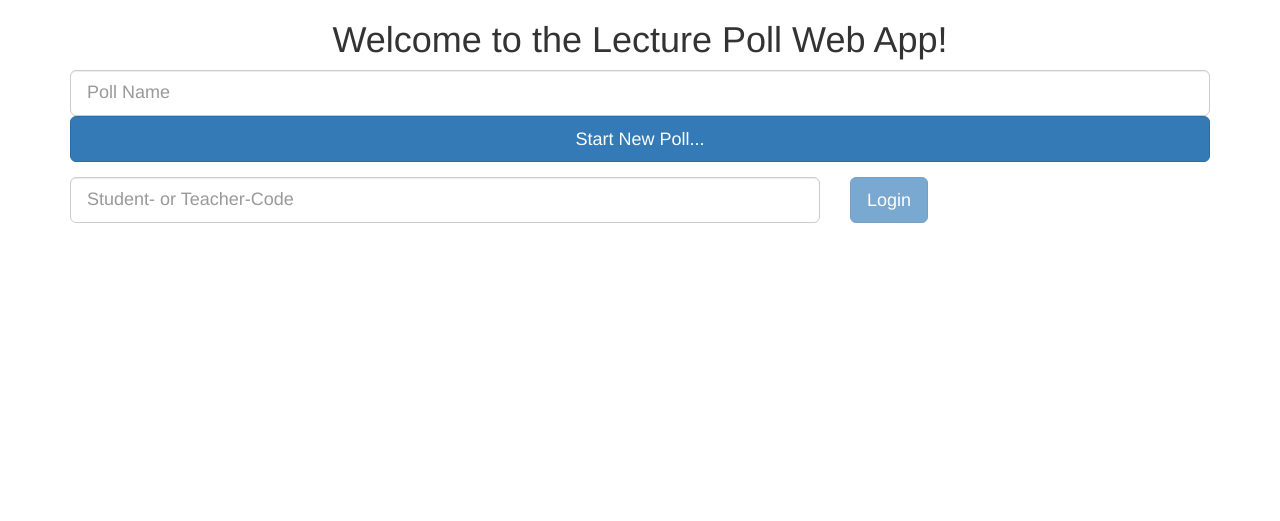
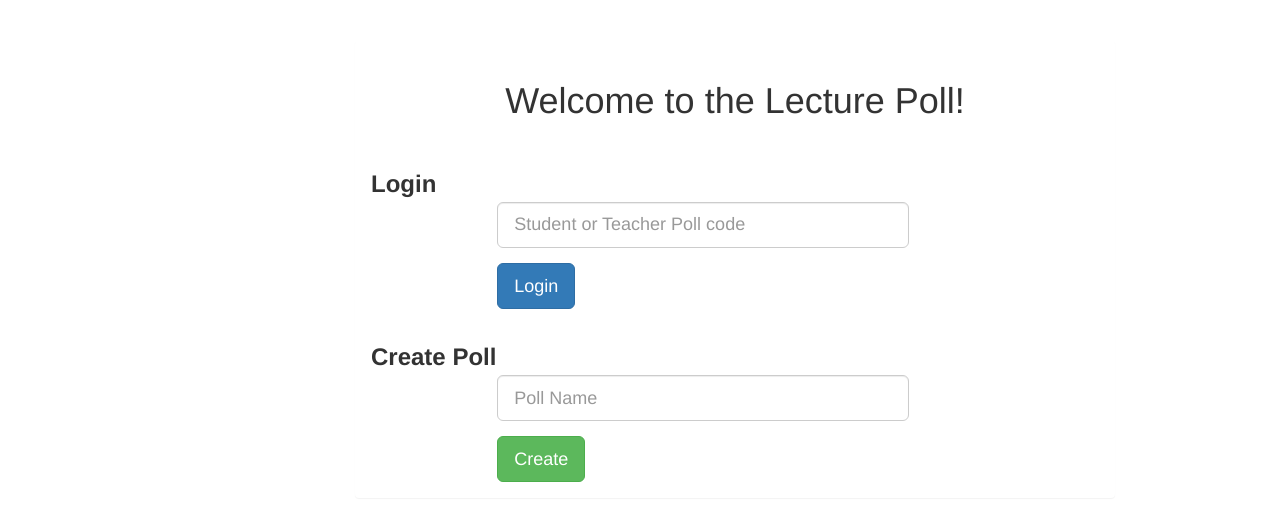
Before and after one commit to PaulWen/Lecture-Poll-Web-App, a PHP site: page /LecturePoll/ in a window 1280 px wide. Shown: the top 521 px of the page. Run offline with PHP 8.4, Linux system fonts and the light colour scheme; some libraries are stand-ins or nearby versions.

Commit message:
Changes of the interface to home page and student page.

```diff
--- a/app/view/home.php
+++ b/app/view/home.php
@@ -10,6 +10,7 @@
 
 <!-- Bootstrap -->
 <link href="res/css/bootstrap.min.css" rel="stylesheet">
+<link href="res/css/stylesheet.css" rel="stylesheet">
 
 <!-- HTML5 shim and Respond.js for IE8 support of HTML5 elements and media queries -->
 <!-- WARNING: Respond.js doesn't work if you view the page via file:// -->
@@ -23,41 +24,54 @@
 	src="https://ajax.googleapis.com/ajax/libs/jquery/1.11.3/jquery.min.js"></script>
 <!-- Include all compiled plugins (below), or include individual files as needed -->
 <script src="res/js/bootstrap.min.js"></script>
+
 </head>
 
+
 <body>
+	<br>
+	<br>
+
 	<div class="container">
-		<div class="row">
-			<div class="col-xs-12">
-				<h1 class="text-center">Welcome to the Lecture Poll Web App!</h1>
+	<div class="panel col-xs-offset-3 col-xs-8">
+	<br>
+		<h1 class="text-center">Welcome to the Lecture Poll!</h1>
+	<br>
+
+	<form class="form-horizontal" action="home/createNewPoll" method="post">
+  		<div class="form-group">
+    		<h3><label for="inputPollCode" class="col-xs-offset-0 col-xs-8 subtitle fancy login"><span>Login</span></label></h3>
+
+    		<div class="col-xs-offset-2 col-xs-7">
+      			<input type="text" class="form-control input-lg" id="inputPollCode" placeholder="Student or Teacher Poll code">
     		</div>
+
   		</div>
-		<div class="row">
-			<form action="home/createNewPoll" method="post">
-				<div class="col-xs-12">
-					<input class="form-control input-lg" type="text" name="pollName"
-						placeholder="Poll Name">
-				</div>
-				<div class="col-xs-12">
-					<button type="submit" class="btn btn-primary btn-lg btn-block">Start
-						New Poll...</button>
-				</div>
-			</form>
-		</div>
-		<div class="row">
-			<form action="home/login" method="post">
-			 	<div id="status" class="form-group">
-					<div class="col-xs-8">
-							<input id="poll_code" class="form-control input-lg" type="text" name="pollCode"
-								placeholder="Student- or Teacher-Code">
-					</div>
-					<div class="col-xs-4">
-						<button id="login" type="submit" class="btn btn-primary btn-lg disabled">Login</button>
+
+  		<div class="form-group">
+    		<div class="col-xs-offset-2 col-xs-7">
+      			<button type="submit" class="btn btn-primary btn-lg">Login</button>
     		</div>
  		</div>
  	</form>
+ 	<form class="form-horizontal" action="home/login" method="post">
+
+  		<div class="form-group">
+    		<h3><label for="inputPollName" class="col-xs-offset-0 col-xs-8 subtitle fancy create"><span>Create Poll</span></label></h3>
+
+    		<div class="col-xs-offset-2 col-xs-7">
+      			<input type="text" class="form-control input-lg" id="inputPollName" placeholder="Poll Name">
+    		</div>
   		</div>
 
+  		<div class="form-group">
+    		<div class="col-xs-offset-2 col-xs-7">
+     	 		<button type="submit" class="btn btn-success btn-lg">Create</button>
+    		</div>
+  		</div>
+
+ 	</form>
+  </div>
 </div>
 </body>
 
```
Also changed, not shown: app/view/student.php (+36 -19 lines). Lines whose indentation alone changed are shown as unchanged.
